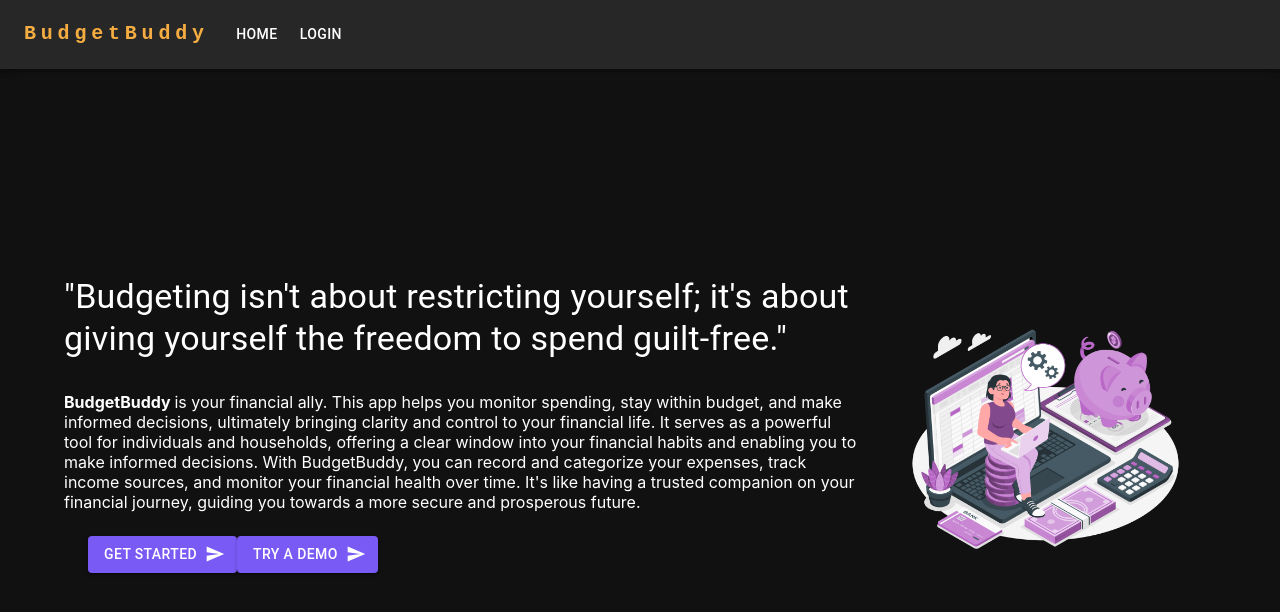
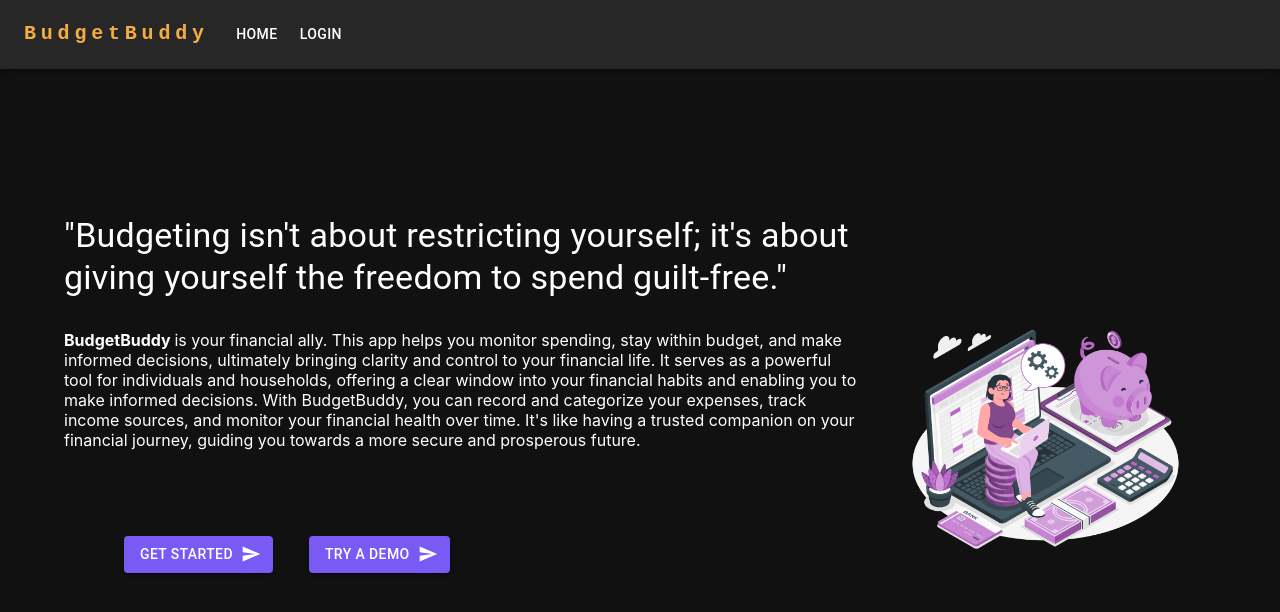
Before and after one commit to codeAbhi2000/Backend_proj1, a React (Create React App) app in the folder expense_tracker/: page / in a window 1280 px wide. Shown: the top 612 px of the page. Built offline with nearby package versions, Linux system fonts and the light colour scheme.

Commit message:
added demo button

```diff
--- a/expense_tracker/src/components/Landing.js
+++ b/expense_tracker/src/components/Landing.js
@@ -69,9 +69,12 @@
                     <Typography variant='p' display={{xs:'none',sm:'block'}}>
                         <b>BudgetBuddy </b>is your financial ally. This app helps you monitor spending, stay within budget, and make informed decisions, ultimately bringing clarity and control to your financial life. It serves as a powerful tool for individuals and households, offering a clear window into your financial habits and enabling you to make informed decisions. With BudgetBuddy, you can record and categorize your expenses, track income sources, and monitor your financial health over time. It's like having a trusted companion on your financial journey, guiding you towards a more secure and prosperous future.
                     </Typography>
-                   {!user.user.isLogin ? <Box m={3}>
+                   {!user.user.isLogin ? <Box m={3} width={'50%'} height={'20vh'}>
+                        <Stack direction={{sm:'row',xs:'column'}} width={'100%'} justifyContent={'space-evenly'} height={'100%'} alignItems={'center'}>
+
                         <Button variant='contained' color='secondary' endIcon={<Send/>}><Link to='/login'>Get Started</Link></Button>
                         <Button variant='contained' color='secondary' endIcon={<Send/>} onClick={handleDemoLogin}>Try a demo</Button>
+                        </Stack>
                     </Box>:<></>}
                 </Box>
                 <Box width={{sm:'30%',xs:'100%'}} alignItems={'center'} justifyContent={'center'} display={'flex'} >
```
